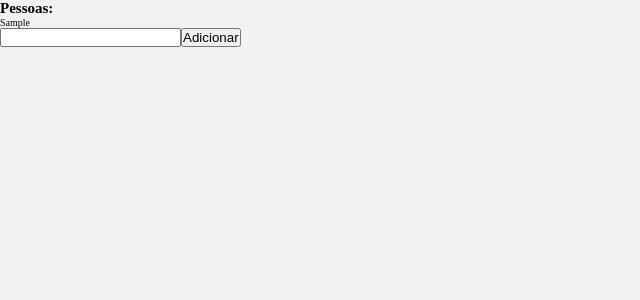
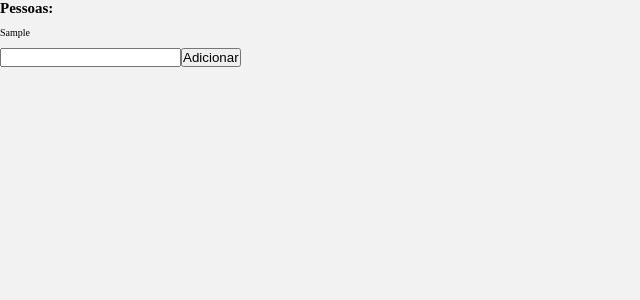
Before and after one commit to alan-ops/react-playground, a React app: page / in a window 1280 px wide. Both pictures are taken after typing "Sample" into the empty fields and a click on the button "Adicionar". Shown: the top 300 px of the page, without its empty margins (0-640 px from the left). Built offline with nearby package versions, Linux system fonts and the light colour scheme.

Commit message:
Estrutura de pastas e estilos do component People

```diff
--- a/src/App.js
+++ b/src/App.js
@@ -1,5 +1,5 @@
 import React, { Component } from 'react';
-import People from './People';
+import People from './components/People';
 
 class App extends Component {
   constructor(props) {
--- a/src/People.js
+++ b/src/components/People.js
@@ -5,15 +5,17 @@ const People = props => {
 
   if (props.list && props.list.length > 0) {
     people = (
-      <ul>
+      <ul className="people__list">
         {props.list.map((person, index) => (
-          <li key={index}>{person}</li>
+          <li className="people__item" key={index}>
+            {person}
+          </li>
         ))}
       </ul>
     );
   }
 
-  return <div>{people}</div>;
+  return <div className="people">{people}</div>;
 };
 
 export default People;
--- a/src/styles/_base.scss
+++ b/src/styles/_base.scss
@@ -11,5 +11,5 @@ html {
 }
 
 body {
-  background-color: #f2f2f2;
+  background-color: $bg;
 }
--- a/src/styles/_variables.scss
+++ b/src/styles/_variables.scss
@@ -0,0 +1 @@
+$bg: #f2f2f2;
--- /dev/null
+++ b/src/styles/components/_people.scss
@@ -0,0 +1,15 @@
+.people {
+  &__list {
+    display: flex;
+    flex-flow: row wrap;
+    list-style: none;
+    margin: 0;
+    padding: 0;
+    margin: 1rem -0.5rem;
+  }
+
+  &__item {
+    display: block;
+    padding: 0 0.5rem;
+  }
+}
--- a/src/styles/index.scss
+++ b/src/styles/index.scss
@@ -1,2 +1,4 @@
 @import 'variables';
 @import 'base';
+
+@import 'components/people';
```
